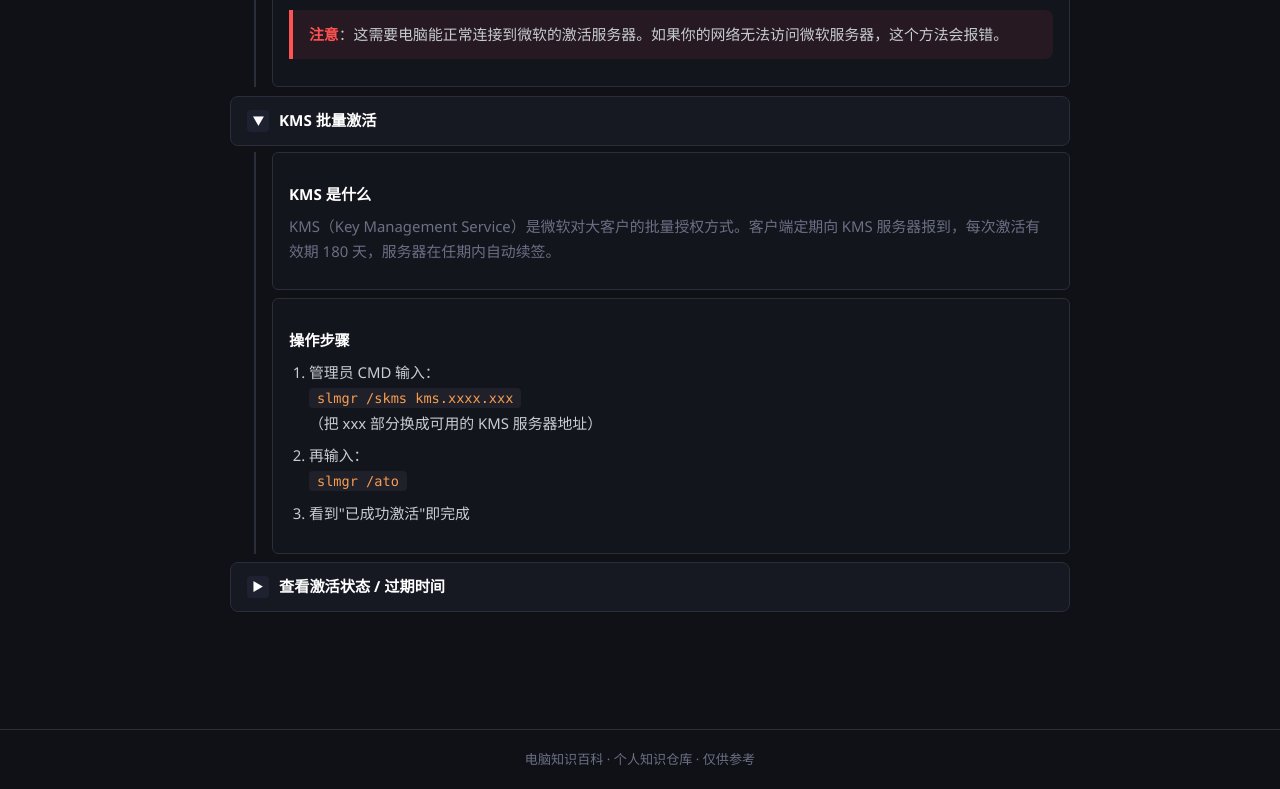
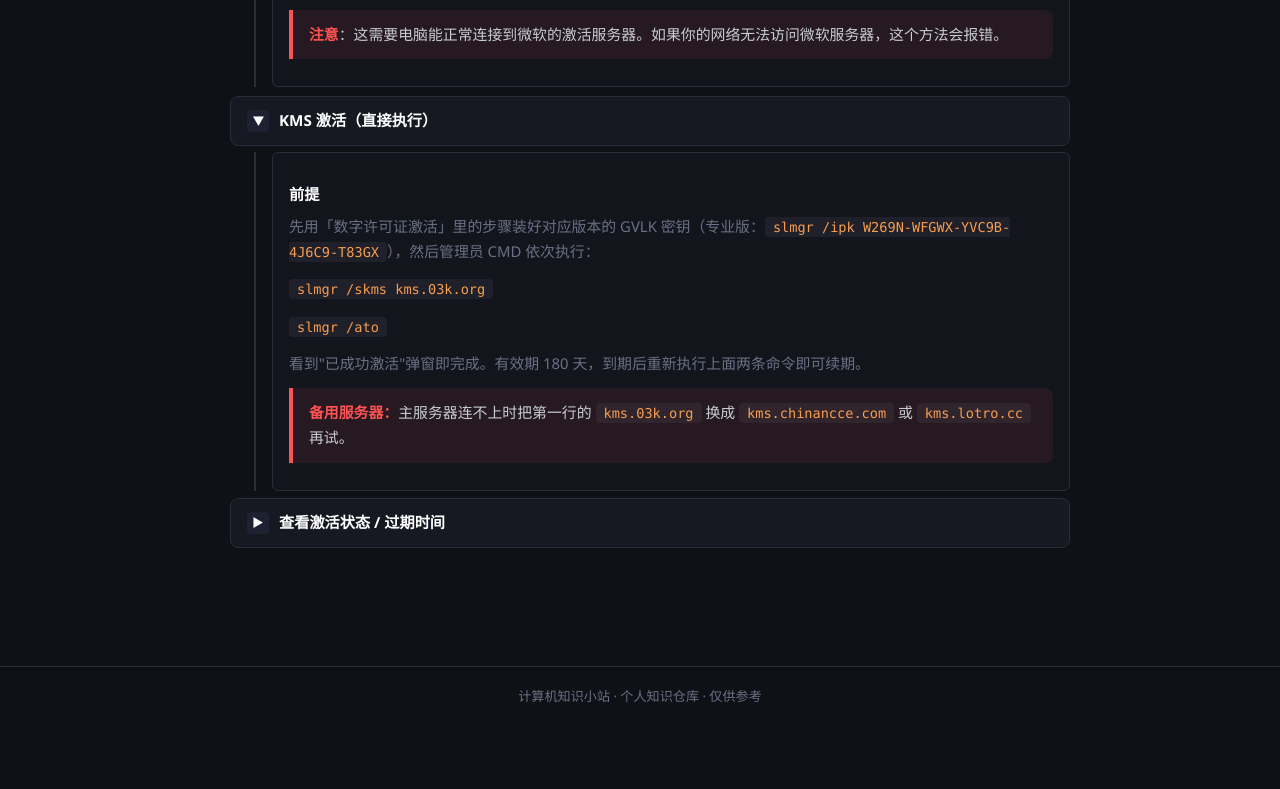
Before and after one commit to bojiaer/quiet-buttercream-ac3fcd01, a website: page system/activation.html in a window 1280 px wide. Shown: the part 670-1459 px from the top of the page. After the commit the page ends 1396 px from the top, so only its background shows below. Drawn offline with Linux system fonts and the light colour scheme.

Commit message:
update: system/activation.html

```diff
--- a/system/activation.html
+++ b/system/activation.html
@@ -1,8 +1,8 @@
 <!DOCTYPE html><html lang="zh"><head><meta charset="UTF-8"><meta name="apple-mobile-web-app-capable" content="yes"><meta name="apple-mobile-web-app-status-bar-style" content="black-translucent"><meta name="theme-color" content="#0f1117"><meta name="viewport" content="width=device-width,initial-scale=1.0">
-<title>Windows 激活方法 - 电脑知识百科</title><link rel="stylesheet" href="../css/global.css">
+<title>Windows 激活方法 - 计算机知识小站</title><link rel="stylesheet" href="../css/global.css">
 </head><body>
 <header class="topbar"><div class="container">
-  <a href="../index.html" class="logo">电脑知识百科</a>
+  <a href="../index.html" class="logo">计算机知识小站</a>
   <nav class="nav"><a href="../index.html">首页</a><a href="../hardware/index.html">硬件</a><a href="index.html">系统</a><a href="../software/index.html">软件</a><a href="#" onclick="communityOpen()">社区</a></nav>
   <div class="search-wrapper"><span class="sicon">⌕</span><input type="text" id="searchInput" placeholder="搜索..."><div class="search-results" id="searchResults"></div></div>
 </div></header>
@@ -33,19 +33,15 @@
 </li>
 
 <li class="tree-node open">
-  <div class="tree-label" onclick="event.stopPropagation();this.parentElement.classList.toggle('open')"><span class="tree-toggle">▶</span>KMS 批量激活</div>
+  <div class="tree-label" onclick="event.stopPropagation();this.parentElement.classList.toggle('open')"><span class="tree-toggle">▶</span>KMS 激活（直接执行）</div>
   <div class="tree-children">
     <div class="tree-card">
-      <h4>KMS 是什么</h4>
-      <p>KMS（Key Management Service）是微软对大客户的批量授权方式。客户端定期向 KMS 服务器报到，每次激活有效期 180 天，服务器在任期内自动续签。</p>
-    </div>
-    <div class="tree-card">
-      <h4>操作步骤</h4>
-      <ol>
-        <li>管理员 CMD 输入：<br><code>slmgr /skms kms.xxxx.xxx</code><br>（把 xxx 部分换成可用的 KMS 服务器地址）</li>
-        <li>再输入：<br><code>slmgr /ato</code></li>
-        <li>看到"已成功激活"即完成</li>
-      </ol>
+      <h4>前提</h4>
+      <p>先用「数字许可证激活」里的步骤装好对应版本的 GVLK 密钥（专业版：<code>slmgr /ipk W269N-WFGWX-YVC9B-4J6C9-T83GX</code>），然后管理员 CMD 依次执行：</p>
+      <p><code>slmgr /skms kms.03k.org</code></p>
+      <p><code>slmgr /ato</code></p>
+      <p>看到"已成功激活"弹窗即完成。有效期 180 天，到期后重新执行上面两条命令即可续期。</p>
+      <div class="red-alert"><strong>备用服务器：</strong>主服务器连不上时把第一行的 <code>kms.03k.org</code> 换成 <code>kms.chinancce.com</code> 或 <code>kms.lotro.cc</code> 再试。</div>
     </div>
   </div>
 </li>
@@ -62,6 +58,6 @@
 
 </ul>
 </article>
-<div class="footer"><div class="container">电脑知识百科 · 个人知识仓库 · 仅供参考</div></div>
+<div class="footer"><div class="container">计算机知识小站 · 个人知识仓库 · 仅供参考</div></div>
 <script src="../js/app.js"></script>
 </body></html>
```
